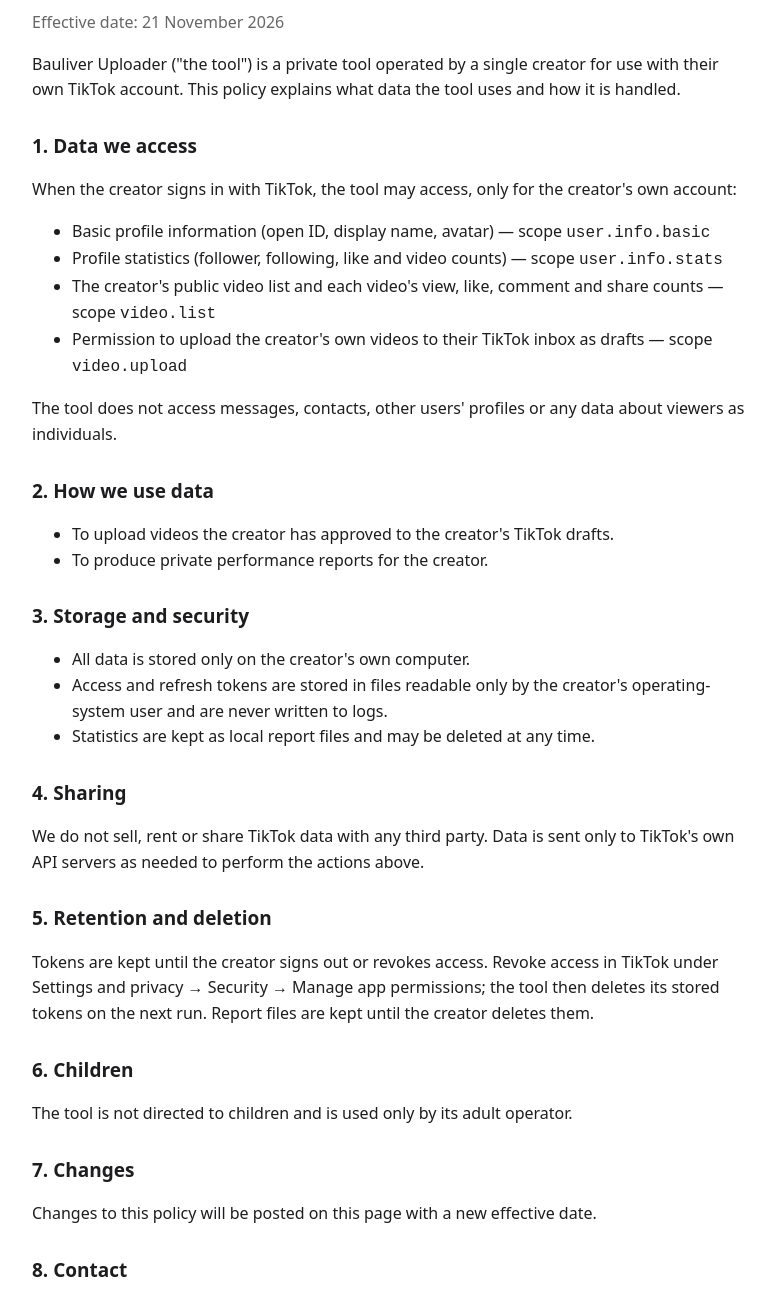
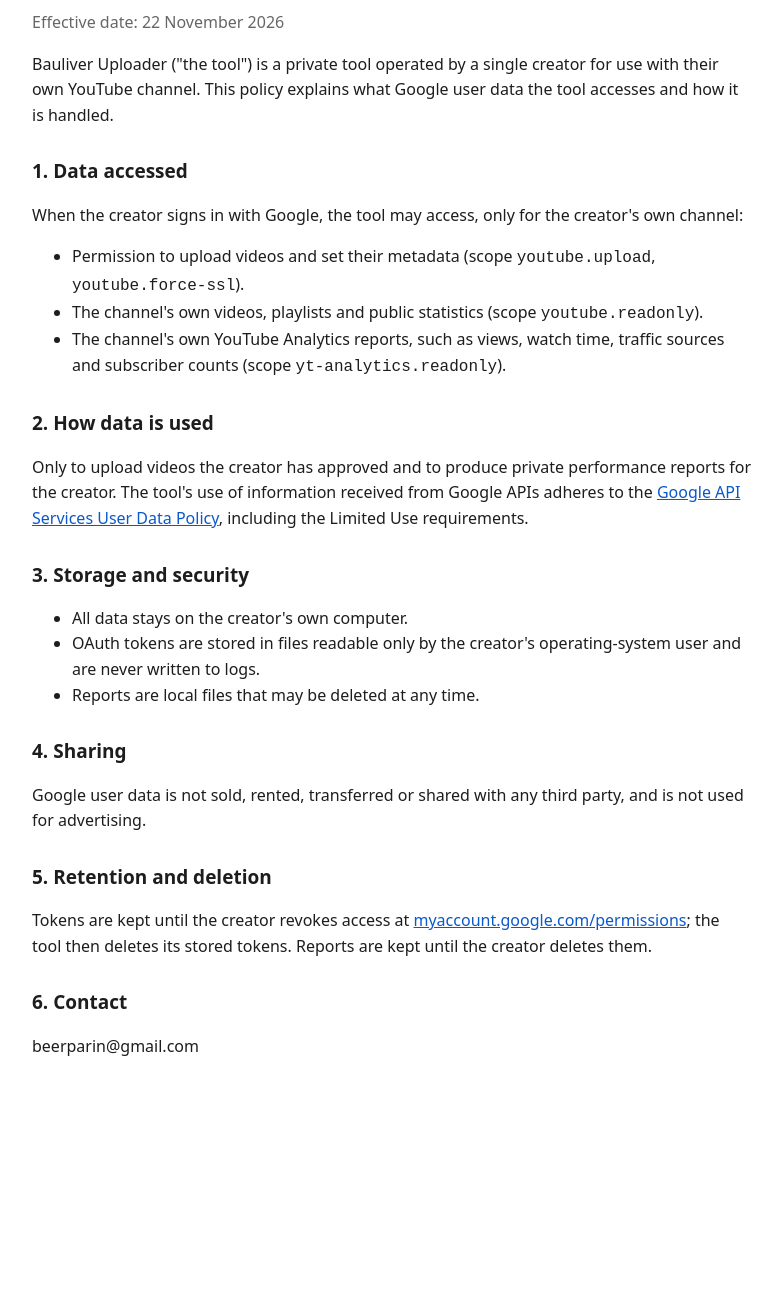
Before and after one commit to beerparin/beerparin.github.io, a plain HTML site: page privacy.html in a window 1280 px wide. Shown: the part 140-1438 px from the top of the page, without its empty margins (248-1030 px from the left). After the commit the page ends 1247 px from the top, so only its background shows below. Drawn offline with Linux system fonts and the light colour scheme.

Commit message:
Add files via upload

```diff
--- a/privacy.html
+++ b/privacy.html
@@ -6,53 +6,34 @@
 <title>Privacy Policy · Bauliver Uploader</title>
 <style>
   body { font: 16px/1.6 system-ui, sans-serif; max-width: 720px; margin: 0 auto; padding: 32px 16px; color: #1d1d1f; background: #fff; }
-  h1 { font-size: 26px; } h2 { font-size: 19px; margin-top: 28px; }
-  a { color: #0a58ca; } .muted { color: #666; }
+  h1 { font-size: 26px; } h2 { font-size: 19px; margin-top: 28px; } a { color: #0a58ca; } .muted { color: #666; }
 </style>
 </head>
 <body>
 <p><a href="index.html">← Bauliver Uploader</a></p>
 <h1>Privacy Policy</h1>
-<p class="muted">Effective date: 21 November 2026</p>
-
-<p>Bauliver Uploader ("the tool") is a private tool operated by a single creator for use with their own TikTok account. This policy explains what data the tool uses and how it is handled.</p>
-
-<h2>1. Data we access</h2>
-<p>When the creator signs in with TikTok, the tool may access, only for the creator's own account:</p>
+<p class="muted">Effective date: 22 November 2026</p>
+<p>Bauliver Uploader ("the tool") is a private tool operated by a single creator for use with their own YouTube channel. This policy explains what Google user data the tool accesses and how it is handled.</p>
+<h2>1. Data accessed</h2>
+<p>When the creator signs in with Google, the tool may access, only for the creator's own channel:</p>
 <ul>
-  <li>Basic profile information (open ID, display name, avatar) — scope <code>user.info.basic</code></li>
-  <li>Profile statistics (follower, following, like and video counts) — scope <code>user.info.stats</code></li>
-  <li>The creator's public video list and each video's view, like, comment and share counts — scope <code>video.list</code></li>
-  <li>Permission to upload the creator's own videos to their TikTok inbox as drafts — scope <code>video.upload</code></li>
+  <li>Permission to upload videos and set their metadata (scope <code>youtube.upload</code>, <code>youtube.force-ssl</code>).</li>
+  <li>The channel's own videos, playlists and public statistics (scope <code>youtube.readonly</code>).</li>
+  <li>The channel's own YouTube Analytics reports, such as views, watch time, traffic sources and subscriber counts (scope <code>yt-analytics.readonly</code>).</li>
 </ul>
-<p>The tool does not access messages, contacts, other users' profiles or any data about viewers as individuals.</p>
-
-<h2>2. How we use data</h2>
-<ul>
-  <li>To upload videos the creator has approved to the creator's TikTok drafts.</li>
-  <li>To produce private performance reports for the creator.</li>
-</ul>
-
+<h2>2. How data is used</h2>
+<p>Only to upload videos the creator has approved and to produce private performance reports for the creator. The tool's use of information received from Google APIs adheres to the <a href="https://developers.google.com/terms/api-services-user-data-policy">Google API Services User Data Policy</a>, including the Limited Use requirements.</p>
 <h2>3. Storage and security</h2>
 <ul>
-  <li>All data is stored only on the creator's own computer.</li>
-  <li>Access and refresh tokens are stored in files readable only by the creator's operating-system user and are never written to logs.</li>
-  <li>Statistics are kept as local report files and may be deleted at any time.</li>
+  <li>All data stays on the creator's own computer.</li>
+  <li>OAuth tokens are stored in files readable only by the creator's operating-system user and are never written to logs.</li>
+  <li>Reports are local files that may be deleted at any time.</li>
 </ul>
-
 <h2>4. Sharing</h2>
-<p>We do not sell, rent or share TikTok data with any third party. Data is sent only to TikTok's own API servers as needed to perform the actions above.</p>
-
+<p>Google user data is not sold, rented, transferred or shared with any third party, and is not used for advertising.</p>
 <h2>5. Retention and deletion</h2>
-<p>Tokens are kept until the creator signs out or revokes access. Revoke access in TikTok under Settings and privacy → Security → Manage app permissions; the tool then deletes its stored tokens on the next run. Report files are kept until the creator deletes them.</p>
-
-<h2>6. Children</h2>
-<p>The tool is not directed to children and is used only by its adult operator.</p>
-
-<h2>7. Changes</h2>
-<p>Changes to this policy will be posted on this page with a new effective date.</p>
-
-<h2>8. Contact</h2>
+<p>Tokens are kept until the creator revokes access at <a href="https://myaccount.google.com/permissions">myaccount.google.com/permissions</a>; the tool then deletes its stored tokens. Reports are kept until the creator deletes them.</p>
+<h2>6. Contact</h2>
 <p>beerparin@gmail.com</p>
 </body>
 </html>
```
Also changed, not shown: index.html (+10 -21 lines), terms.html (+6 -7 lines).
